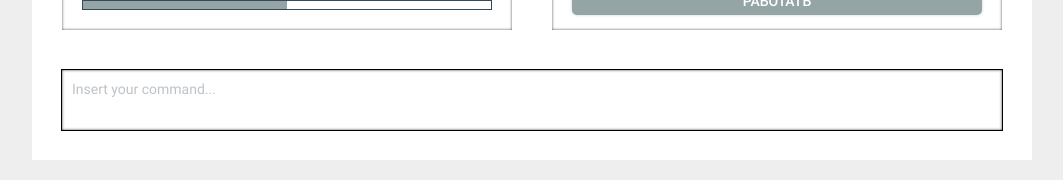
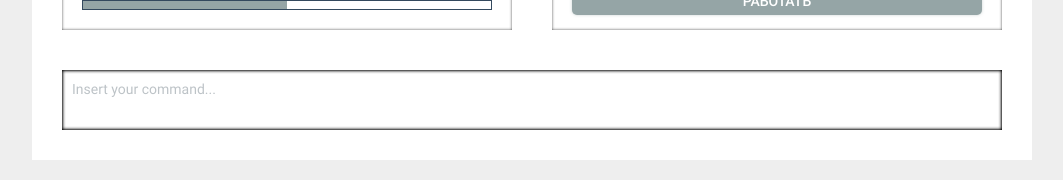
Before and after one commit to maximshigaev/maxim-shigaev-dd-game, a React (Create React App) app: page / in a window 1280 px wide. In both pictures the pointer is over the element "Insert your command...". Shown: the part 334-514 px from the top of the page, without its empty margins (108-1171 px from the left). Built offline with nearby package versions, Linux system fonts and the light colour scheme.

Commit message:
Minor changes in styles and propTypes

```diff
--- a/src/components/bar/Bar.jsx
+++ b/src/components/bar/Bar.jsx
@@ -13,7 +13,7 @@ const Bar = ({options: {title, modifier, quantity}}) => (
 );
 
 Bar.propTypes = {
-    options: PropTypes.shape({
+    options: PropTypes.exact({
         title: PropTypes.string.isRequired,
         modifier: PropTypes.string.isRequired,
         quantity: PropTypes.number.isRequired,
--- a/src/components/barList/BarList.jsx
+++ b/src/components/barList/BarList.jsx
@@ -11,7 +11,7 @@ const BarList = ({bars}) => (
 );
 
 BarList.propTypes = {
-    bars: PropTypes.arrayOf(PropTypes.shape({
+    bars: PropTypes.arrayOf(PropTypes.exact({
         title: PropTypes.string.isRequired,
         modifier: PropTypes.string.isRequired,
         quantity: PropTypes.number.isRequired,
--- a/src/components/control/Control.jsx
+++ b/src/components/control/Control.jsx
@@ -20,7 +20,7 @@ const Control = ({options: {action, modifier}, handleClick}) => {
 }
 
 Control.propTypes = {
-    options: PropTypes.shape({
+    options: PropTypes.exact({
         action: PropTypes.string.isRequired,
         modifier: PropTypes.string.isRequired,
         id: PropTypes.number.isRequired
--- a/src/components/controlList/ControlList.jsx
+++ b/src/components/controlList/ControlList.jsx
@@ -11,7 +11,7 @@ const ControlList = ({actions, handleClick}) => (
 );
 
 ControlList.propTypes = {
-    actions: PropTypes.arrayOf(PropTypes.shape({
+    actions: PropTypes.arrayOf(PropTypes.exact({
         action: PropTypes.string.isRequired,
         modifier: PropTypes.string.isRequired,
         id: PropTypes.number.isRequired
--- a/src/components/textArea/TextArea.scss
+++ b/src/components/textArea/TextArea.scss
@@ -14,7 +14,8 @@
 
     &:hover,
     &:focus {
-        outline: 1px solid black;
+        box-shadow: inset 0 0 3px 1px black;
+        outline: none;
     }
 }
 
```
